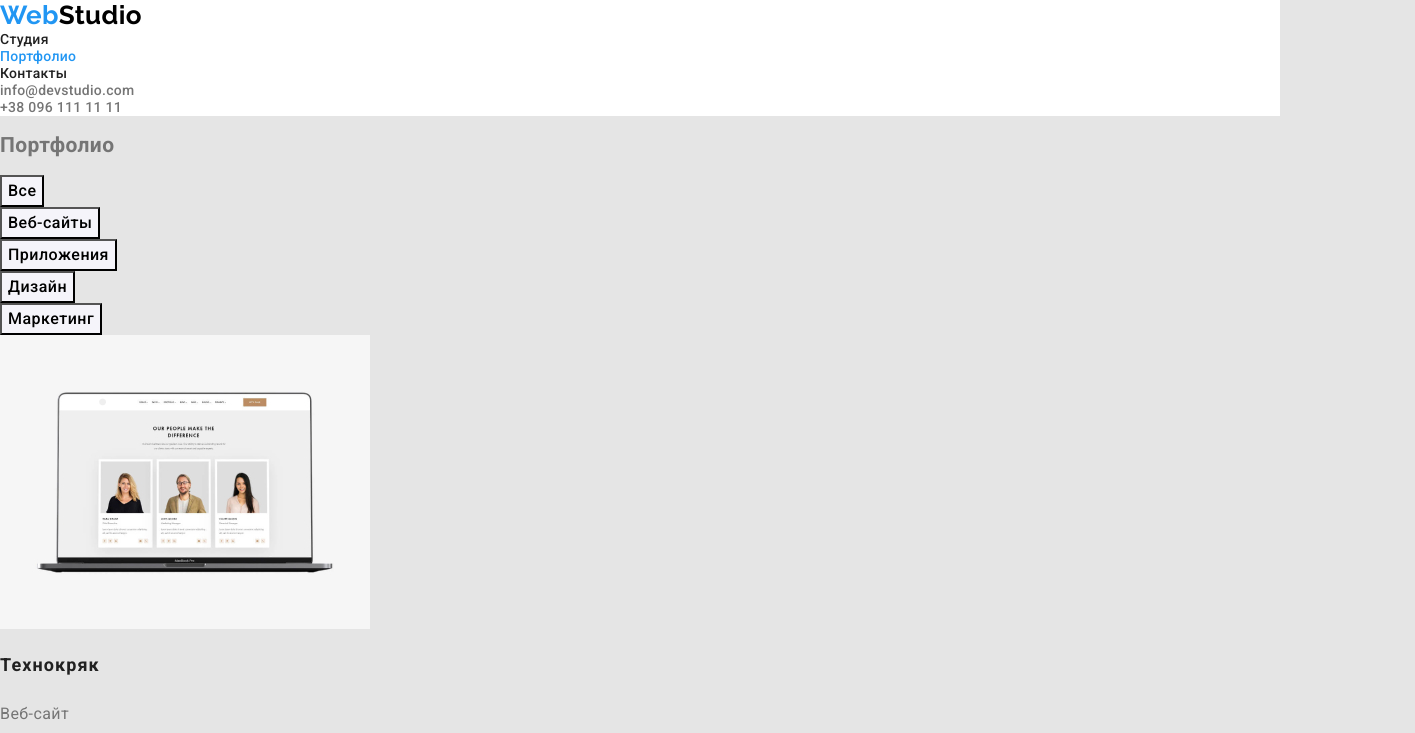
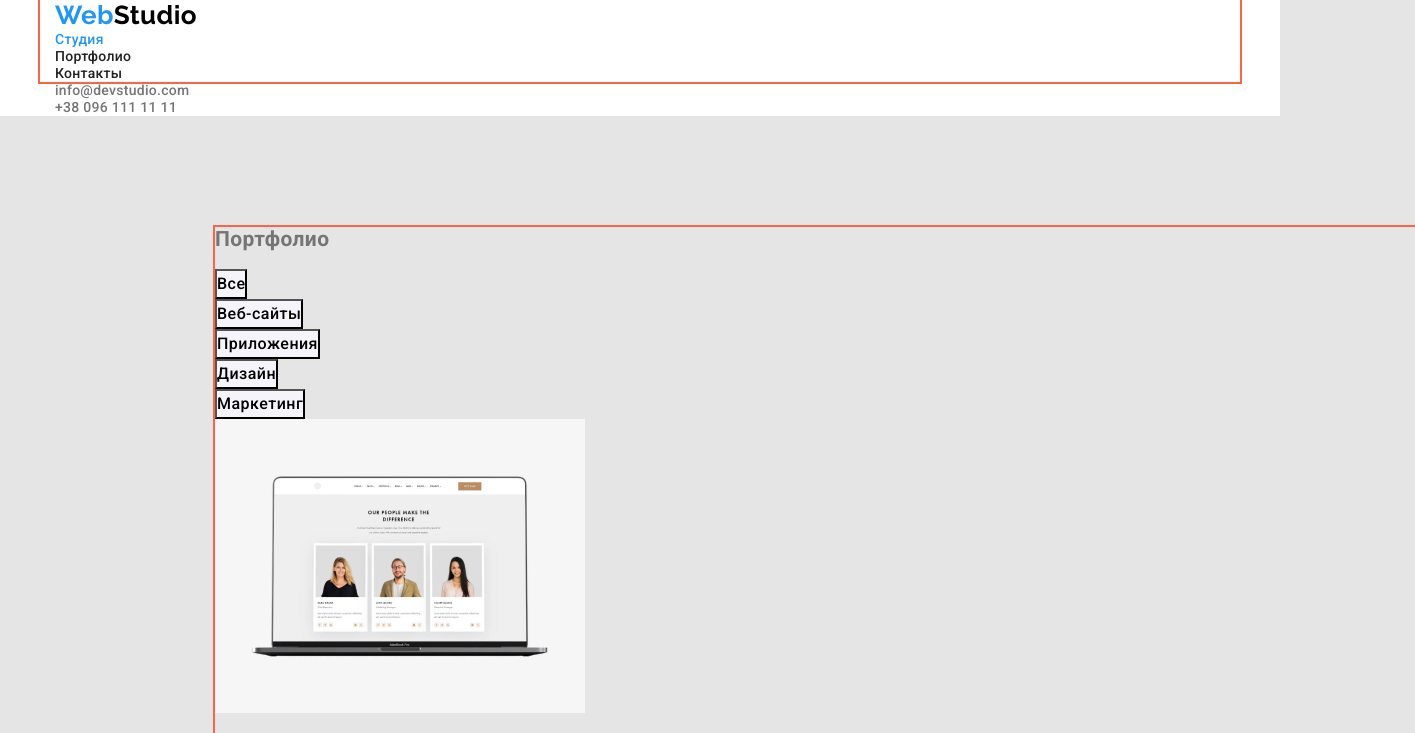
Before and after one commit to Daniil1403/goit-markup-hw-03, a plain HTML site: page portfolio.html in a window 1280 px wide. Shown: the top 733 px of the page, 1415 px wide, since content can reach past the window. Drawn offline with nearby package versions, Linux system fonts and the light colour scheme.

Commit message:
revision portfolio

```diff
--- a/css/styles.css
+++ b/css/styles.css
@@ -246,7 +246,17 @@ body {
 
 /* Styles.css for portfolio.html */
 /* Навигация */
+.conteiner-section {
+    padding: 94px 215px;
+}
+
+.conteiner-portfolio {
+    width: 1200px;
+    outline: 2px solid tomato;
+}
+
 .btn .btn-list {
+    padding: 0;
     background-color: var(--accent-bgr-color);
     font-family: inherit;
     font-weight: 500;
@@ -266,14 +276,18 @@ body {
 
 /* Услуги */
 .heading {
+    margin: 20px 24px 4px;
     color: var(--title-text-color);
     font-weight: 700;
     font-size: 18px;
     line-height: 2;
     letter-spacing: 0.06em;
+    outline: 2px solid green;
 }
 
 .services .vacancy {
+    margin: 4px 24px 20px 24px;
     font-size: 16px;
     line-height: 1.88;
+    outline: 2px solid blue;
 }
--- a/portfolio.html
+++ b/portfolio.html
@@ -11,21 +11,26 @@
 </head>
 <body>
     <header class="header">
+        <div class="conteiner">
             <nav>
                     <a href="" class="logo-header">Web<span class="logo-studio">Studio</span></a>
                     <ul class="site-nav list">
-                <li><a href="./index.html" class="link">Студия</a></li>
-                <li><a href="" class="link current">Портфолио</a></li>
+                    <li><a href="./index.html" class="link current">Студия</a></li>
+                    <li><a href="" class="link">Портфолио</a></li>
                     <li><a href="./index.html" class="link">Контакты</a></li>
                 </ul>
             </nav>
+        </div>
+        <div class="contriner-auth">
                 <ul class="auth-nav list">
                 <li><a href="mailto:info@devstudio.com" class="socials">info@devstudio.com</a></li>
                 <li><a href="tel:+380961111111" class="socials">+38 096 111 11 11</a></li>
             </ul>
+        </div>
     </header>
     <main>
-       <section>
+       <section class="conteiner-section">
+            <div class="conteiner-portfolio">
                 <h1>Портфолио</h1>
                 <!--Навигация-->
                 <ul class="btn list">
@@ -83,15 +88,19 @@
                              <p class="vacancy">Приложение</p>
                          </li>
                      </ul>
+            </div>
+
        </section>
     </main>
     <footer class="footer">
+        <div class="conteiner">
             <a href="" class="logo-footer">Web<span class="logo-studio">Studio</span></a>
         <address>
             <p class="footer-address">г. Киев, пр-т Леси Украинки, 26</p> <br />
             <a href="mailto:info@devstudio.com" class="footer-socials">info@devstudio.com</a> <br />
             <a href="tel:+380961111111" class="footer-socials">+38 096 111 11 11</a>
         </address>
+        </div>
     </footer>
 </body>
 </html>
```
Lines whose indentation alone changed are shown as unchanged.
